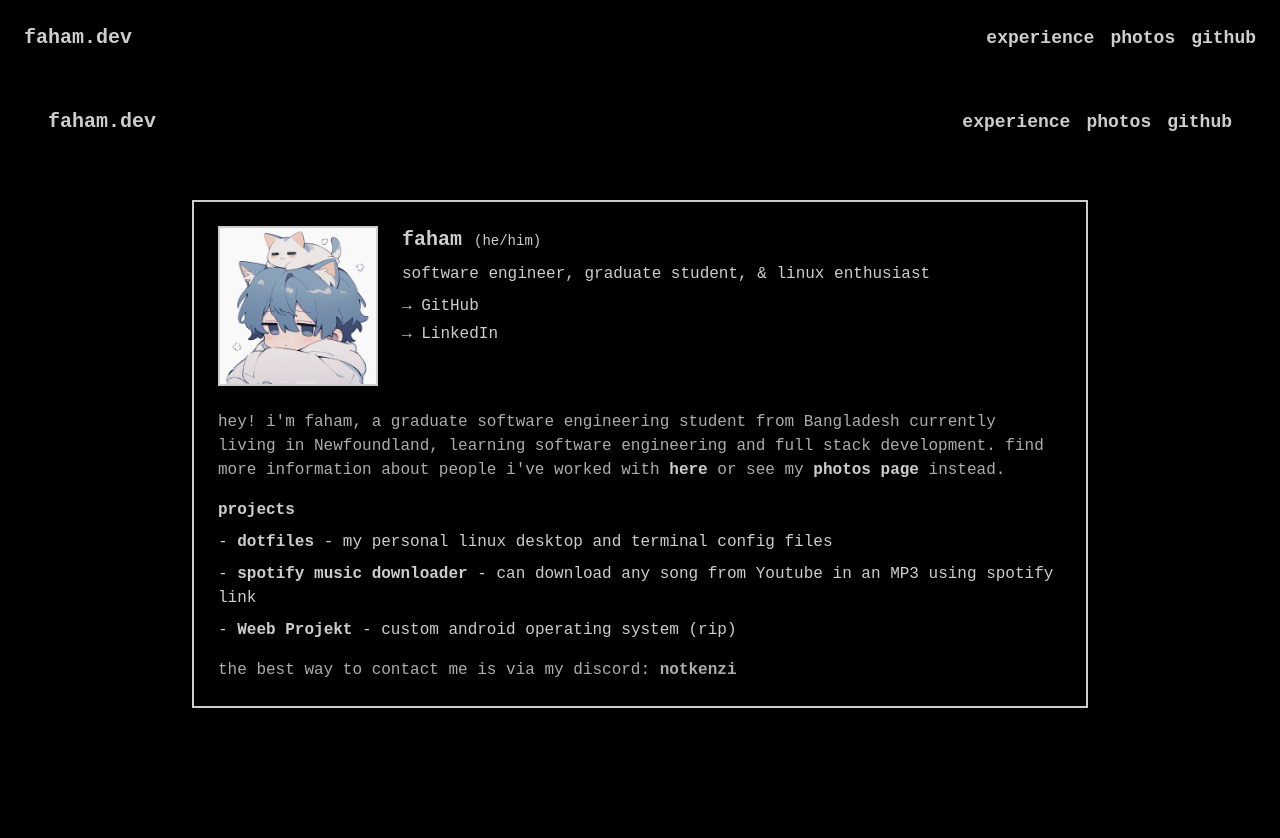
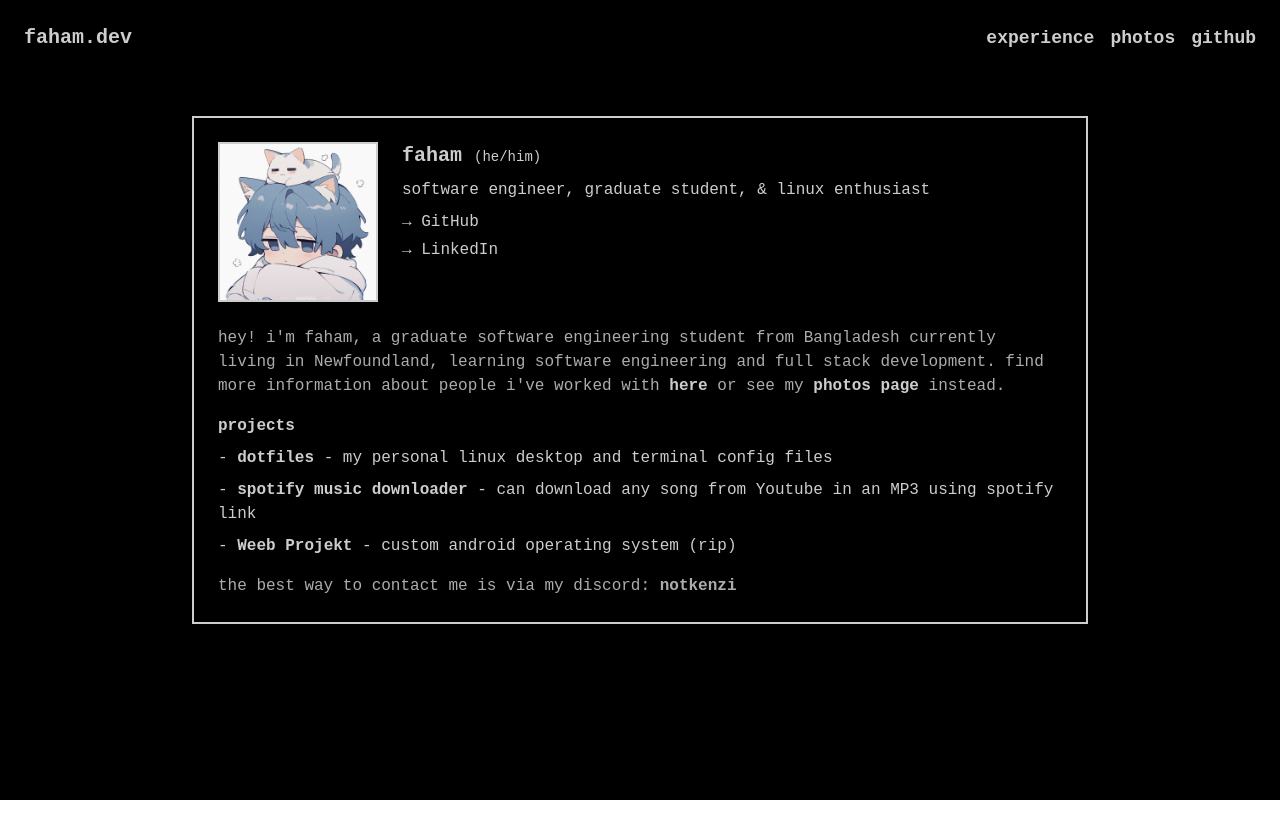
Before and after one commit to fahamx/portfolio, a React (Create React App) app: page / in a window 1280 px wide. Shown: the top 838 px of the page. After the commit the page ends 800 px from the top, so only its background shows below. Built offline with nearby package versions, Linux system fonts and the light colour scheme.

Commit message:
move the Header to main App file

```diff
--- a/src/Pages/Home.js
+++ b/src/Pages/Home.js
@@ -1,18 +1,10 @@
 import React, { useEffect } from "react";
-import Header from "../Layouts/Header";
 import Profile from "../Components/Profile";
 
-function Home() {
+export default function Home() {
   useEffect(() => {
     document.title = "faham.dev //home";
   }, []);
 
-  return (
-    <div className="  font-mono p-6 bg-black min-h-screen">
-      <Header />
-      <Profile />
-    </div>
-  );
+  return <Profile />;
 }
-
-export default Home;
```
